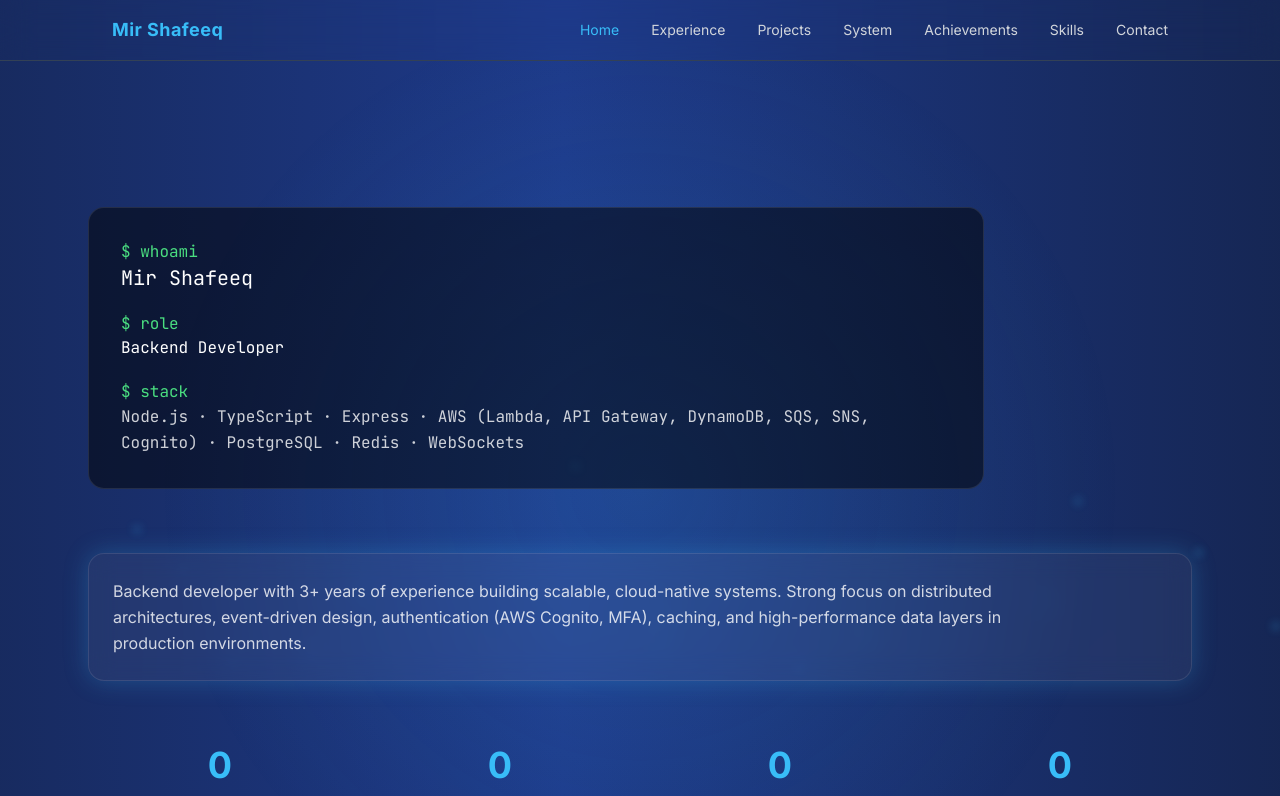
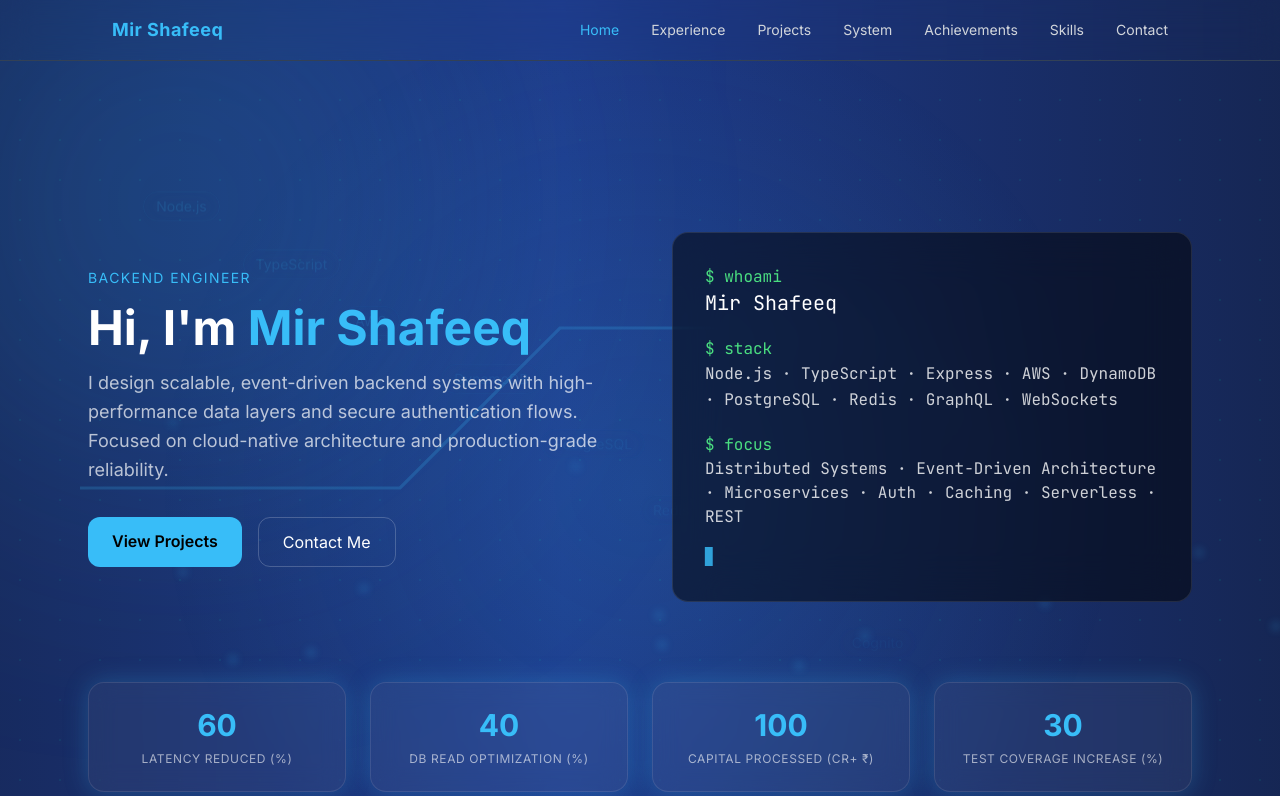
Before and after one commit to KashmirianNoodle/portfolio, a React (Vite) app: page / in a window 1280 px wide. Shown: the top 796 px of the page. Built offline with nearby package versions, Linux system fonts and the light colour scheme.

Commit message:
feat: major changes

```diff
--- /dev/null
+++ b/src/components/ArchitectureFlow.jsx
@@ -0,0 +1,23 @@
+import { motion } from "framer-motion";
+
+export default function ArchitectureFlow() {
+  return (
+    <div className="absolute inset-0 -z-10 opacity-20">
+      <svg
+        viewBox="0 0 800 600"
+        className="w-full h-full"
+        fill="none"
+        stroke="currentColor"
+      >
+        <motion.path
+          d="M50 300 H250 L350 200 H550 L650 300"
+          strokeWidth="2"
+          className="text-primary"
+          initial={{ pathLength: 0 }}
+          animate={{ pathLength: 1 }}
+          transition={{ duration: 3, repeat: Infinity }}
+        />
+      </svg>
+    </div>
+  );
+}
--- a/src/components/Counter.jsx
+++ b/src/components/Counter.jsx
@@ -1,23 +1,42 @@
-import { motion, useMotionValue, useSpring } from "framer-motion";
-import { useEffect } from "react";
+import { useEffect, useState } from "react";
+import { motion } from "framer-motion";
 
-export default function Counter({ value, label }) {
-  const motionValue = useMotionValue(0);
-  const spring = useSpring(motionValue, {
-    stiffness: 40,
-    damping: 20,
-  });
+export default function Counter({ value = 0, label }) {
+  const [count, setCount] = useState(0);
 
   useEffect(() => {
-    motionValue.set(value);
-  }, []);
+    let start = 0;
+    const duration = 1500;
+    const increment = value / (duration / 16);
+
+    const counter = setInterval(() => {
+      start += increment;
+
+      if (start >= value) {
+        setCount(value);
+        clearInterval(counter);
+      } else {
+        setCount(Math.floor(start));
+      }
+    }, 16);
+
+    return () => clearInterval(counter);
+  }, [value]);
 
   return (
-    <div className="text-center">
-      <motion.h2 className="text-4xl font-bold text-primary">
-        {spring.get().toFixed(0)}
-      </motion.h2>
-      <p className="text-gray-400 mt-2">{label}</p>
+    <div className="text-center space-y-2">
+      <motion.h3
+        initial={{ scale: 0.9 }}
+        animate={{ scale: 1 }}
+        transition={{ duration: 0.3 }}
+        className="text-3xl font-bold text-primary"
+      >
+        {count}
+      </motion.h3>
+
+      <p className="text-xs text-white/60 uppercase tracking-wider">
+        {label}
+      </p>
     </div>
   );
 }
--- /dev/null
+++ b/src/components/EventQueue.jsx
@@ -0,0 +1,32 @@
+import { motion } from "framer-motion";
+
+export default function EventQueue() {
+  return (
+    <div className="flex items-center gap-6">
+
+      <div className="text-xs uppercase tracking-widest text-primary/60">
+        Event Queue
+      </div>
+
+      <div className="w-2 bg-primary/30 h-40 rounded-full relative overflow-hidden">
+
+        {/* Animated message */}
+        <motion.div
+          className="w-4 h-4 bg-primary rounded-full absolute -left-1"
+          animate={{ y: [0, 150] }}
+          transition={{
+            duration: 2,
+            repeat: Infinity,
+            ease: "linear"
+          }}
+        />
+
+      </div>
+
+      <div className="text-xs text-white/50">
+        Processing...
+      </div>
+
+    </div>
+  );
+}
--- /dev/null
+++ b/src/components/FloatingBadges.jsx
@@ -0,0 +1,42 @@
+import { motion } from "framer-motion";
+
+const tech = [
+  "Node.js",
+  "TypeScript",
+  "AWS",
+  "DynamoDB",
+  "PostgreSQL",
+  "Redis",
+  "SQS",
+  "Cognito",
+  "WebSockets"
+];
+
+export default function FloatingBadges() {
+  return (
+    <div className="absolute inset-0 pointer-events-none overflow-hidden">
+      {tech.map((item, i) => (
+        <motion.div
+          key={item}
+          initial={{ opacity: 0 }}
+          animate={{
+            opacity: 0.15,
+            y: [0, -20, 0],
+          }}
+          transition={{
+            duration: 6 + i,
+            repeat: Infinity,
+            delay: i * 0.4,
+          }}
+          className="absolute text-xs md:text-sm border border-primary/30 text-primary px-3 py-1 rounded-full backdrop-blur-md"
+          style={{
+            top: `${10 + i * 8}%`,
+            left: `${5 + i * 9}%`,
+          }}
+        >
+          {item}
+        </motion.div>
+      ))}
+    </div>
+  );
+}
--- a/src/components/Layout.jsx
+++ b/src/components/Layout.jsx
@@ -3,14 +3,16 @@ import { AnimatePresence, motion } from "framer-motion";
 import Navbar from "./Navbar";
 import AnimatedBackground from "./AnimatedBackground";
 import WebGLBackground from "./WebGLBackground";
+import ArchitectureFlow from "./ArchitectureFlow";
 
 export default function Layout() {
   const location = useLocation();
 
   return (
-    <div className="relative min-h-screen overflow-hidden">
+    <div className="cyber-grid relative min-h-screen overflow-hidden">
       <WebGLBackground />
       <AnimatedBackground />
+      <ArchitectureFlow />
       <Navbar />
 
       <div className="relative z-10 max-w-6xl mx-auto px-6 pt-28 pb-16">
--- a/src/index.css
+++ b/src/index.css
@@ -12,3 +12,28 @@ body {
 .code-font {
   font-family: 'JetBrains Mono', monospace;
 }
+
+.neon-card {
+  border: 1px solid rgba(0,255,198,0.2);
+  transition: 0.3s ease;
+}
+
+.neon-card:hover {
+  box-shadow:
+    0 0 10px rgba(0,255,198,0.4),
+    0 0 20px rgba(0,255,198,0.2);
+}
+
+.cyber-grid {
+  background-image:
+    radial-gradient(rgba(0,255,198,0.07) 1px, transparent 1px);
+  background-size: 40px 40px;
+}
+
+@keyframes blink {
+  50% { opacity: 0; }
+}
+
+.cursor {
+  animation: blink 1s infinite;
+}
--- a/src/pages/Home.jsx
+++ b/src/pages/Home.jsx
@@ -1,73 +1,124 @@
 import { motion } from "framer-motion";
 import Counter from "../components/Counter";
 import GlassCard from "../components/GlassCard";
+import { Link } from "react-router-dom";
+import FloatingBadges from "../components/FloatingBadges";
+import EventQueue from "../components/EventQueue";
 
 export default function Home() {
   return (
-    <section className="min-h-screen flex items-center">
-      <div className="w-full space-y-16">
+    <section className="relative min-h-screen flex items-center py-20">
+      <FloatingBadges />
+      {/* Glow Accent */}
+      <div className="absolute -top-40 -left-40 w-[500px] h-[500px] bg-primary/20 blur-[140px] rounded-full" />
 
-        {/* ================= HERO / TERMINAL ================= */}
+      <div className="relative w-full space-y-20">
+
+        {/* ================= HERO SECTION ================= */}
+        <div className="grid lg:grid-cols-2 gap-16 items-center">
+
+          {/* LEFT SIDE */}
           <motion.div
             initial={{ opacity: 0, y: 24 }}
             animate={{ opacity: 1, y: 0 }}
-          transition={{ duration: 0.6, ease: "easeOut" }}
+            transition={{ duration: 0.6 }}
+            className="space-y-8"
+          >
+            <div className="space-y-4">
+              <p className="text-primary text-sm tracking-widest uppercase">
+                Backend Engineer
+              </p>
+
+              <h1 className="text-4xl md:text-5xl font-bold leading-tight">
+                Hi, I'm <span className="text-primary">Mir Shafeeq</span>
+              </h1>
+
+              <p className="text-white/70 text-lg max-w-xl leading-relaxed">
+                I design scalable, event-driven backend systems with
+                high-performance data layers and secure authentication flows.
+                Focused on cloud-native architecture and production-grade reliability.
+              </p>
+            </div>
+
+            {/* CTA Buttons */}
+            <div className="flex flex-wrap gap-4">
+              <Link
+                to="/projects"
+                className="px-6 py-3 rounded-xl bg-primary text-black font-semibold hover:scale-105 transition"
+              >
+                View Projects
+              </Link>
+
+              <Link
+                to="/contact"
+                className="px-6 py-3 rounded-xl border border-white/20 hover:border-primary transition"
+              >
+                Contact Me
+              </Link>
+            </div>
+          </motion.div>
+
+          {/* RIGHT SIDE - Terminal Card */}
+          <motion.div
+            initial={{ opacity: 0, y: 24 }}
+            animate={{ opacity: 1, y: 0 }}
+            transition={{ delay: 0.2 }}
             className="
               bg-black/50 border border-white/10
               rounded-2xl p-6 md:p-8
-            code-font max-w-4xl
+              code-font backdrop-blur-xl
             "
           >
             <p className="text-green-400">$ whoami</p>
-          <p className="text-lg md:text-xl">
-            Mir Shafeeq
-          </p>
-
-          <p className="text-green-400 mt-5">$ role</p>
-          <p>
-            Backend Developer
-          </p>
+            <p className="text-lg md:text-xl">Mir Shafeeq</p>
 
             <p className="text-green-400 mt-5">$ stack</p>
             <p className="text-white/80 leading-relaxed">
-            Node.js · TypeScript · Express · AWS (Lambda, API Gateway,
-            DynamoDB, SQS, SNS, Cognito) · PostgreSQL · Redis · WebSockets
+              Node.js · TypeScript · Express · AWS · DynamoDB · PostgreSQL · Redis · GraphQL · WebSockets
             </p>
+
+            <p className="text-green-400 mt-5">$ focus</p>
+            <p className="text-white/80">
+              Distributed Systems · Event-Driven Architecture · Microservices · Auth · Caching · Serverless · REST
+            </p>
+
+            <p className="mt-4 text-primary animate-pulse">▋</p>
           </motion.div>
 
-        {/* ================= SUMMARY ================= */}
-        <motion.div
-          initial={{ opacity: 0 }}
-          animate={{ opacity: 1 }}
-          transition={{ delay: 0.2 }}
-        >
-          <GlassCard>
-            <p className="text-white/80 leading-relaxed max-w-4xl">
-              Backend developer with 3+ years of experience building
-              scalable, cloud-native systems. Strong focus on
-              distributed architectures, event-driven design,
-              authentication (AWS Cognito, MFA), caching, and
-              high-performance data layers in production environments.
-            </p>
-          </GlassCard>
-        </motion.div>
+        </div>
 
         {/* ================= METRICS ================= */}
         <motion.div
           initial={{ opacity: 0, y: 16 }}
           animate={{ opacity: 1, y: 0 }}
+          transition={{ delay: 0.4 }}
+          className="grid gap-6 sm:grid-cols-2 lg:grid-cols-4"
+        >
+          <GlassCard>
+            <Counter value={60} label="Latency Reduced (%)" />
+          </GlassCard>
+
+          <GlassCard>
+            <Counter value={40} label="DB Read Optimization (%)" />
+          </GlassCard>
+
+          <GlassCard>
+            <Counter value={100} label="Capital Processed (Cr+ ₹)" />
+          </GlassCard>
+
+          <GlassCard>
+            <Counter value={30} label="Test Coverage Increase (%)" />
+          </GlassCard>
+        </motion.div>
+        {/* ================= EVENT FLOW ================= */}
+        {/* <motion.div
+          initial={{ opacity: 0 }}
+          whileInView={{ opacity: 1 }}
           transition={{ delay: 0.3 }}
-          className="
-            grid gap-4
-            grid-cols-2
-            md:grid-cols-4
-          "
+          className="flex justify-center"
         >
-          <Counter value={60} label="Latency Reduced (%)" />
-          <Counter value={40} label="DB Read Improvement (%)" />
-          <Counter value={100} label="Capital Processed (Cr+ ₹)" />
-          <Counter value={30} label="Test Coverage Increase (%)" />
-        </motion.div>
+          <EventQueue />
+        </motion.div> */}
 
       </div>
     </section>
--- a/src/pages/Skills.jsx
+++ b/src/pages/Skills.jsx
@@ -4,24 +4,69 @@ import PageHeader from "../components/PageHeader";
 
 const skillGroups = [
   {
-    title: "Frontend",
-    icon: "🎨",
-    skills: ["React", "Next.js", "Tailwind CSS", "Framer Motion", "TypeScript"]
+    title: "Programming",
+    icon: "💻",
+    skills: ["JavaScript (ES6+)", "TypeScript", "Node.js Runtime"]
   },
   {
-    title: "Backend",
+    title: "Backend Engineering",
     icon: "⚙️",
-    skills: ["Node.js", "Express", "PostgreSQL", "MongoDB", "REST APIs"]
+    skills: [
+      "Node.js",
+      "Express.js",
+      "GraphQL",
+      "Sequelize ORM",
+      "Socket.io",
+      "RESTful APIs"
+    ]
   },
   {
-    title: "System Design",
-    icon: "🧠",
-    skills: ["Scalability", "Caching", "Load Balancing", "Microservices"]
+    title: "Databases & Caching",
+    icon: "🗄️",
+    skills: [
+      "PostgreSQL",
+      "DynamoDB",
+      "Redis",
+      "Data Modeling",
+      "Index Optimization"
+    ]
   },
   {
-    title: "DevOps & Tools",
+    title: "Cloud & Serverless",
+    icon: "☁️",
+    skills: [
+      "AWS Lambda",
+      "API Gateway",
+      "S3",
+      "SNS",
+      "SQS",
+      "Cognito",
+      "Serverless Framework"
+    ]
+  },
+  {
+    title: "Architecture",
+    icon: "🧠",
+    skills: [
+      "Microservices",
+      "Event-Driven Systems",
+      "Serverless Architecture",
+      "Scalability",
+      "Load Balancing",
+      "Payment Processing Systems"
+    ]
+  },
+  {
+    title: "DevOps & Testing",
     icon: "🚀",
-    skills: ["Docker", "CI/CD", "AWS", "Nginx", "Git"]
+    skills: [
+      "Docker",
+      "CI/CD Pipelines",
+      "Git",
+      "Jest",
+      "Postman",
+      "Monitoring & Logging"
+    ]
   }
 ];
 
@@ -29,16 +74,16 @@ const container = {
   hidden: { opacity: 0 },
   show: {
     opacity: 1,
-    transition: { staggerChildren: 0.1 }
+    transition: { staggerChildren: 0.12 }
   }
 };
 
 const card = {
-  hidden: { opacity: 0, y: 24 },
+  hidden: { opacity: 0, y: 40 },
   show: {
     opacity: 1,
     y: 0,
-    transition: { duration: 0.45, ease: "easeOut" }
+    transition: { duration: 0.6, ease: "easeOut" }
   }
 };
 
@@ -47,48 +92,59 @@ function SkillCard({ group }) {
     <motion.div
       variants={card}
       whileHover={{ y: -6 }}
+      transition={{ type: "spring", stiffness: 140 }}
       className="
         group relative rounded-2xl p-6
         bg-white/5 backdrop-blur-xl
-        border border-white/10
+        border border-cyan-400/10
         hover:border-cyan-400/40
-        transition
+        transition-all duration-300
+        hover:shadow-[0_0_35px_rgba(0,255,198,0.18)]
+        overflow-hidden
       "
     >
+      {/* Glow aura on hover */}
+      <div className="absolute inset-0 opacity-0 group-hover:opacity-100 transition duration-500 pointer-events-none">
+        <div className="absolute -top-24 -right-24 w-56 h-56 bg-cyan-400/10 blur-3xl rounded-full" />
+      </div>
+
       {/* Header */}
-      <div className="flex items-center gap-4 mb-5">
-        <div
+      <div className="flex items-center gap-4 mb-6 relative z-10">
+        <motion.div
+          animate={{ scale: [1, 1.05, 1] }}
+          transition={{ duration: 4, repeat: Infinity }}
           className="
-            flex h-10 w-10 items-center justify-center
-            rounded-xl bg-cyan-500/10
+            flex h-11 w-11 items-center justify-center
+            rounded-xl
+            bg-cyan-500/10
+            border border-cyan-400/20
             text-xl
-            group-hover:scale-110
-            transition
           "
         >
           {group.icon}
-        </div>
+        </motion.div>
 
-        <h3 className="text-lg font-semibold tracking-wide">
+        <h3 className="text-lg font-semibold tracking-wide text-white">
           {group.title}
         </h3>
       </div>
 
       {/* Skills */}
-      <ul className="flex flex-wrap gap-2">
+      <ul className="flex flex-wrap gap-2 relative z-10">
         {group.skills.map(skill => (
           <motion.li
             key={skill}
-            whileHover={{ y: -2, scale: 1.05 }}
+            whileHover={{ scale: 1.06 }}
             className="
-              px-3 py-1.5 text-sm rounded-full
-              bg-black/40
-              border border-white/10
+              px-3 py-1.5 text-xs rounded-full
+              bg-white/5
+              border border-cyan-400/10
               text-white/80
               hover:border-cyan-400/40
-              hover:text-white
+              hover:text-cyan-300
               transition
               cursor-default
+              backdrop-blur-md
             "
           >
             {skill}
@@ -102,41 +158,36 @@ function SkillCard({ group }) {
 export default function Skills() {
   return (
     <PageWrapper>
-      <section>
+      <section className="relative">
+
+        {/* subtle background glow */}
+        <div/>
+{/* "absolute -top-40 left-1/2 -translate-x-1/2 w-[600px] h-[600px] bg-cyan-400/10 blur-[140px] rounded-full pointer-events-none" */}
         <motion.div
-          // className="max-w-6xl mx-auto px-6"
-          className="max-w-3xl mx-auto space-y-12"
+          className="max-w-6xl mx-auto px-6 space-y-16 relative z-10"
           variants={container}
           initial="hidden"
-          whileInView="show"
-          viewport={{ once: true, margin: "-80px" }}
+          animate="show"
         >
-      <section>
-        <div>
-
           <PageHeader
             title="Skills"
-            subtitle="A focused toolkit shaped by shipping production systems — optimized for performance, scalability, and reliability."
+            subtitle="An infrastructure-focused toolkit built for performance, scalability, and production-grade reliability."
           />
 
-          {/* grid stays the same */}
-        </div>
-      </section>
-
-          {/* Grid */}
           <motion.div
             variants={container}
             className="
-                grid gap-6
-                grid-cols-1
-                sm:grid-cols-2
-                lg:grid-cols-4
-              "
+              grid gap-8
+              grid-cols-1
+              sm:grid-cols-2
+              lg:grid-cols-3
+            "
           >
             {skillGroups.map(group => (
               <SkillCard key={group.title} group={group} />
             ))}
           </motion.div>
+
         </motion.div>
       </section>
     </PageWrapper>
```
Also changed, not shown: src/components/NetworkGraph.jsx (added, +23 -0 lines). Lines whose indentation alone changed are shown as unchanged.
